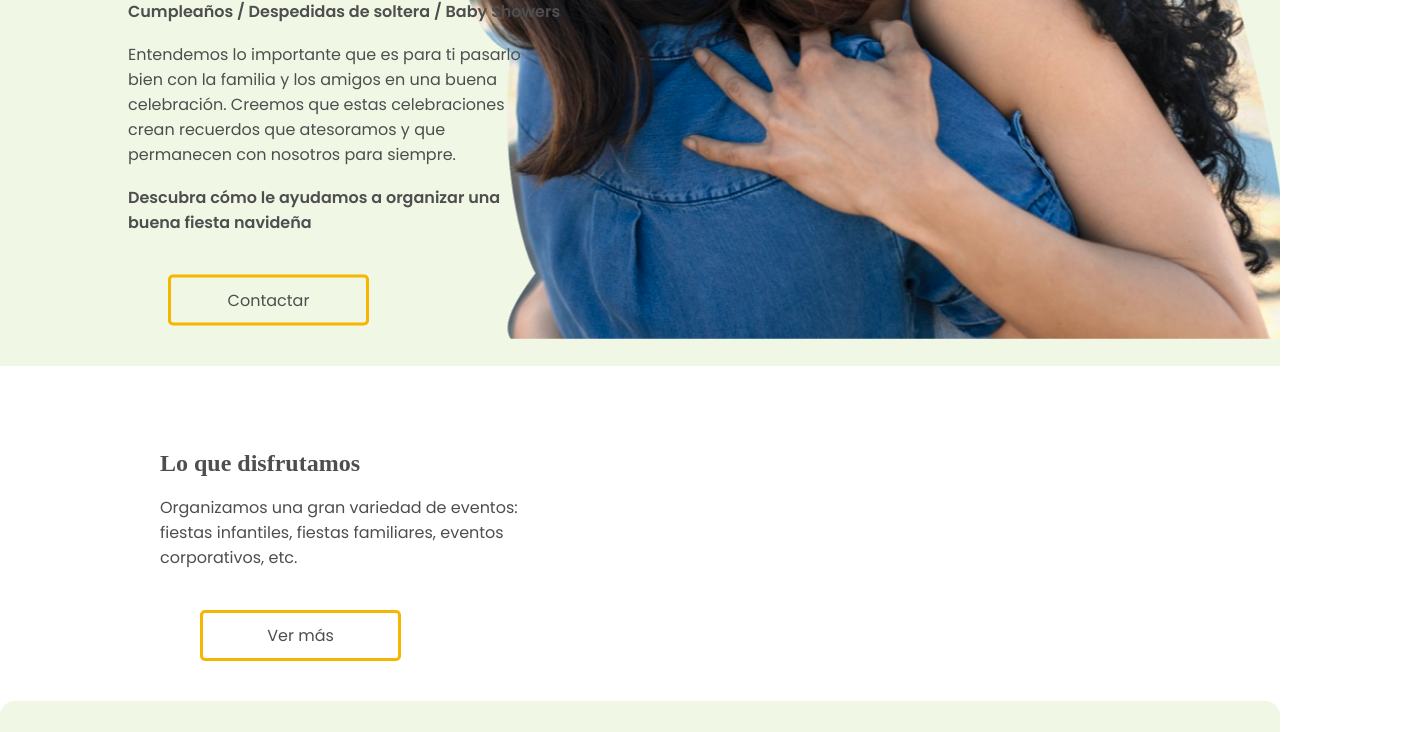
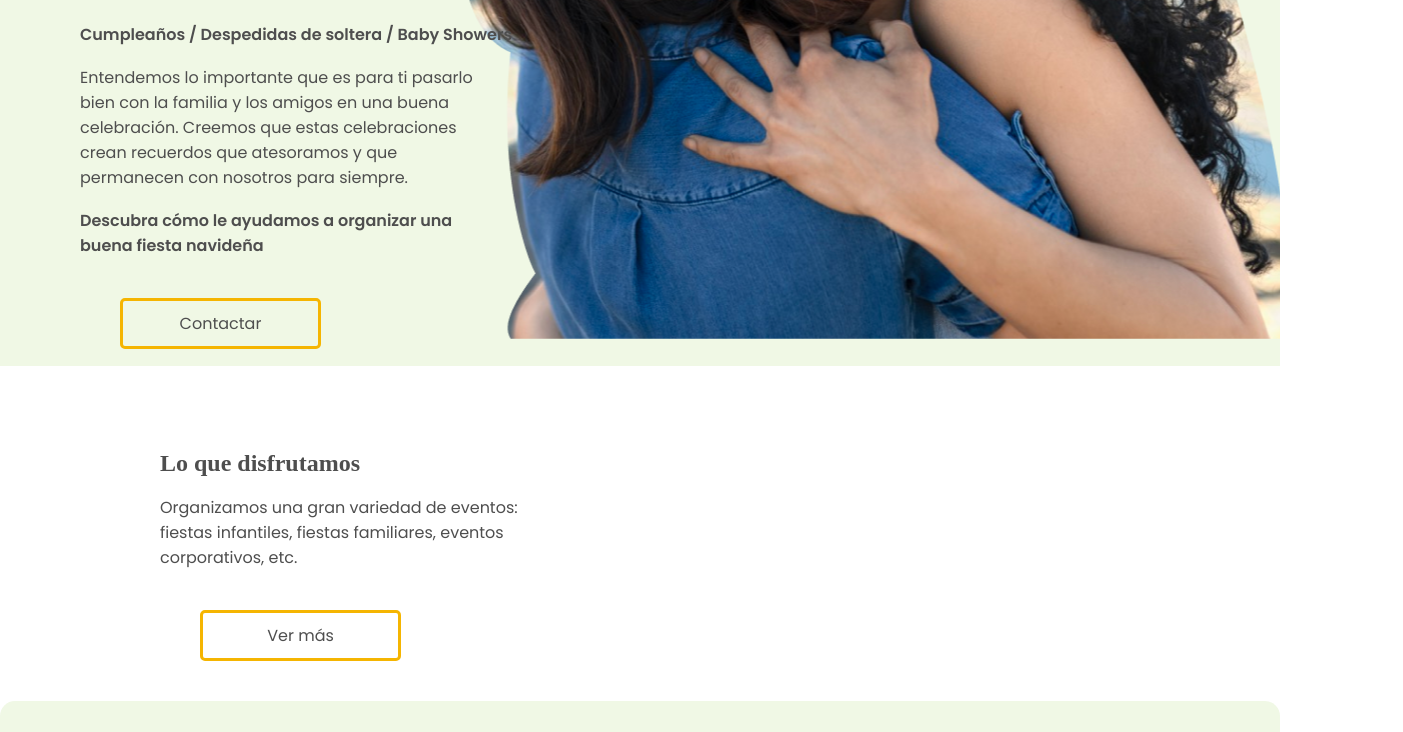
Before and after one commit to Dash404/tercer-entrega--Gerasimenko, a plain HTML site: page index.html in a window 1280 px wide. Shown: the part 522-1254 px from the top of the page, 1403 px wide, since content can reach past the window. Drawn offline with Linux system fonts and the light colour scheme; a web font is replaced by a local one.

Commit message:
found a bag in the footer

```diff
--- a/css/estilo.css
+++ b/css/estilo.css
@@ -63,15 +63,15 @@ hr {
     background-repeat: no-repeat;
     position: relative;
     text-align: left;
-    padding: 0 80px;
 }
 
 .firstContainerText {
     position:absolute;
     text-align: left;
-    top: 50%;
+    padding: 24px 0 0 80px;
+    /* top: 50%;
     left: 10%;
-    transform: translate(0, -50%);
+    transform: translate(0, -50%); */
 }
 
 .secondContainer {
@@ -299,8 +299,6 @@ h3 {
 /* FOOTER */
 
 footer p {
-
-    width: 1363px;
     font-size: 14px;
     text-align: left;
 }
```
